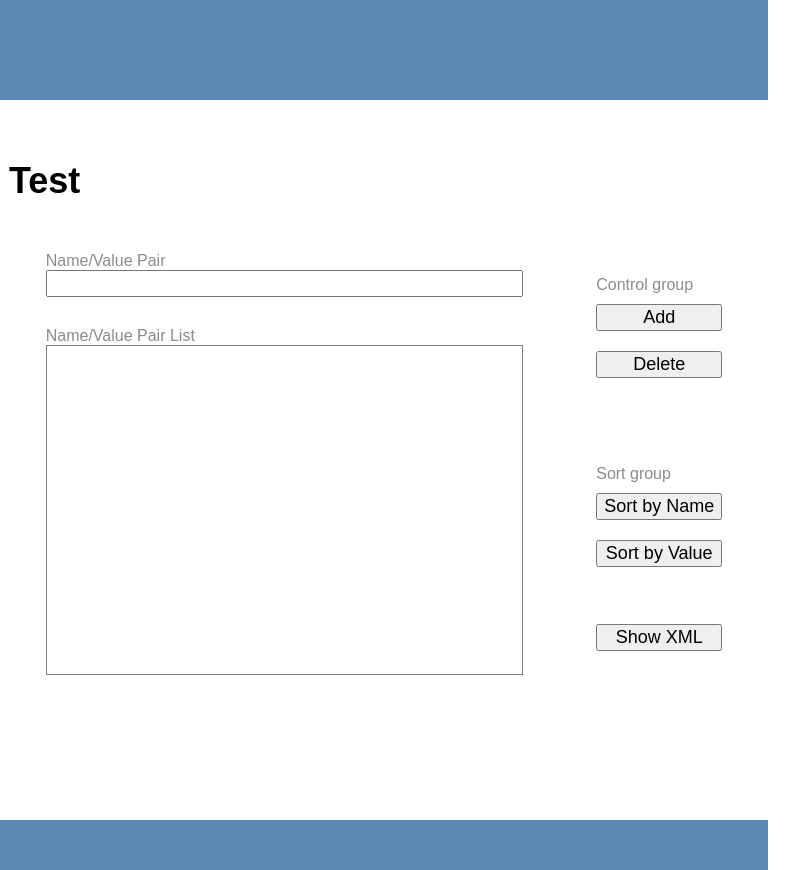
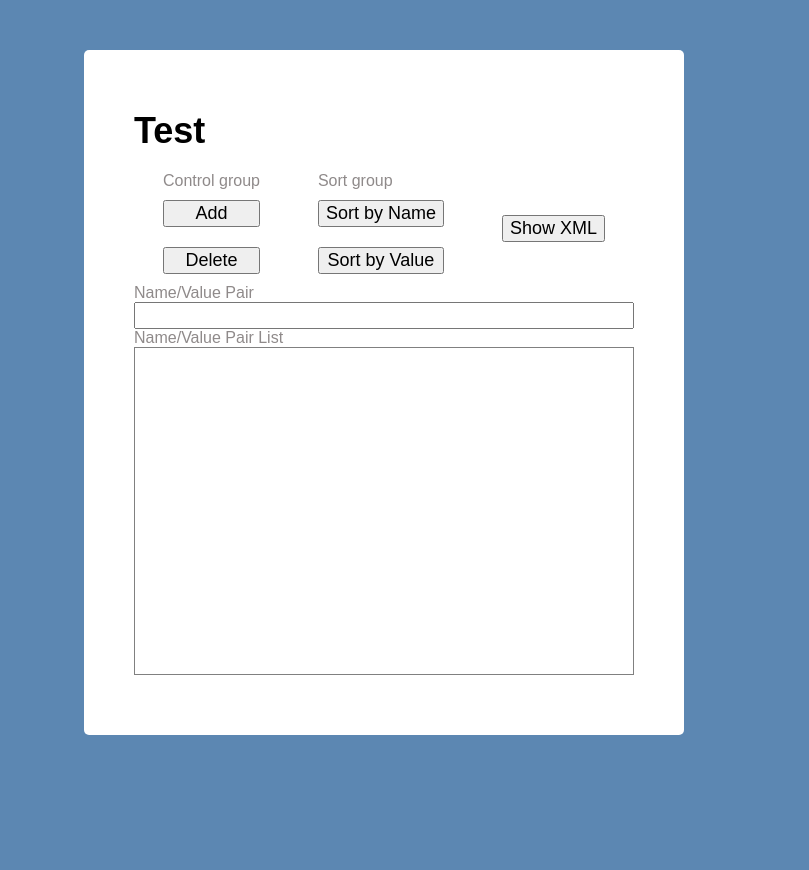
Before and after one commit to AlexPS208/Test_SD_Solutions, a plain HTML site: page HTML+JS/index.html in a window 768 px wide. Shown: the whole page, 809 px wide, since content can reach past the window. After the commit the page ends 800 px from the top, so only its background shows below. Drawn offline with Linux system fonts and the light colour scheme.

Commit message:
Make adaptives

```diff
--- a/HTML+JS/css/index.css
+++ b/HTML+JS/css/index.css
@@ -1,10 +1,13 @@
 * {
-    font-size: 18px;
     font-family: Arial, Helvetica, sans-serif;
     margin: 0;
 }
 
 /* BACKGROUND SETTING */
+
+html {
+    background-color: #5c87b2;
+}
 
 .wrapper {
     background-color: #5c87b2;
@@ -19,26 +22,17 @@
 main {
     background-color: #ffffff;
     border-radius: 5px;
-    margin-top: 100px;
-    margin-bottom: 50px;
-    padding: 60px 50px;
-
-    min-width: 750px;
-    max-width: 1250px;
-    min-height: 600px;
-    max-height: 1000px;
+    margin: 50px 0;
 }
 
 h1 {
     font-size: 36px;
-    margin-bottom: 20px;
 }
 
 /* CONTENT AREA */
 
 .content {
     display: flex;
-    flex-direction: row;
     justify-content: space-around;
     align-content: space-between;
 }
@@ -51,9 +45,7 @@ h1 {
 }
 
 .item_title {
-    font-size: 16px;
     color: #8f8a8a;
-    margin-top: 30px;
 }
 
 /* For hide scrollbar in select element */
@@ -65,18 +57,15 @@ h1 {
 }
 
 .hide_scrollbar>select {
-    width: 500px;
     padding: 10px;
     margin: -5px -20px -5px -5px;
+    border: #ffffff;
 }
 
 /* BUTTON AREA */
 
 .control {
     display: flex;
-    flex-direction: column;
-    justify-content: space-around;
-    align-content: center;
 }
 
 .control>div {
@@ -84,6 +73,15 @@ h1 {
     flex-direction: column;
 }
 
+.control>.xml {
+    align-content: center;
+    justify-content: center;
+}
+
 .control>div>input {
     margin: 10px 0;
 }
+
+.control>.xml>input {
+    margin: 0;
+}
--- /dev/null
+++ b/HTML+JS/css/media.css
@@ -0,0 +1,144 @@
+/* MOBILE VERSION */
+@media all and (max-width: 480px) {
+    * {
+        font-size: 14px;
+    }
+
+    main {
+        width: 300px;
+        padding: 60px 5px;
+    }
+
+    h1 {
+        margin-bottom: 10px;
+    }
+
+    .content {
+        flex-direction: column-reverse;
+    }
+
+    .item_title {
+        font-size: 14px;
+        margin-top: 0;
+    }
+
+    .hide_scrollbar>select {
+        width: 300px;
+    }
+
+    .control {
+        flex-direction: row;
+        justify-content: space-around;
+        align-content: center;
+        flex-wrap: wrap;
+    }
+}
+
+
+/* WIDTH-MOBILE VERSION */
+@media all and (min-width: 481px) and (max-width: 768px) {
+    * {
+        font-size: 14px;
+    }
+
+    main {
+        width: 400px;
+        padding: 60px 30px;
+    }
+
+    h1 {
+        margin-bottom: 10px;
+    }
+
+    .content {
+        flex-direction: column-reverse;
+    }
+
+    .item_title {
+        font-size: 14px;
+        margin-top: 0;
+    }
+
+    .hide_scrollbar>select {
+        width: 400px;
+    }
+
+    .control {
+        flex-direction: row;
+        justify-content: space-around;
+        align-content: center;
+        flex-wrap: wrap;
+    }
+}
+
+/* TABLET VERSION */
+@media all and (min-width: 768px) and (max-width: 1024px) {
+    * {
+        font-size: 18px;
+    }
+
+    main {
+        width: 500px;
+        padding: 60px 50px;
+    }
+
+    h1 {
+        margin-bottom: 20px;
+    }
+
+    .content {
+        flex-direction: column-reverse;
+    }
+
+    .item_title {
+        font-size: 16px;
+        margin-top: 0;
+    }
+
+    .hide_scrollbar>select {
+        width: 500px;
+    }
+
+    .control {
+        flex-direction: row;
+        justify-content: space-around;
+        align-content: center;
+        flex-wrap: wrap;
+    }
+}
+
+
+/* DESCTOP VERSION */
+@media all and (min-width: 1024px) {
+    * {
+        font-size: 18px;
+    }
+
+    main {
+        width: 700px;
+        padding: 60px 50px;
+    }
+
+    h1 {
+        margin-bottom: 20px;
+    }
+
+    .content {
+        flex-direction: row;
+    }
+
+    .item_title {
+        font-size: 16px;
+        margin-top: 30px;
+    }
+
+    .hide_scrollbar>select {
+        width: 500px;
+    }
+
+    .control {
+        flex-direction: column;
+        justify-content: space-around;
+        align-content: center;
+    }
+}
--- a/HTML+JS/index.html
+++ b/HTML+JS/index.html
@@ -7,6 +7,7 @@
     <meta name="viewport" content="width=device-width, initial-scale=1.0">
     <title>Test</title>
     <link rel="stylesheet" href="./css/index.css">
+    <link rel="stylesheet" href="./css/media.css">
 </head>
 
 <body>
@@ -41,7 +42,9 @@
                         <input type="button" value="Sort by Name" id="sort_by_name_but">
                         <input type="button" value="Sort by Value" id="sort_by_value_but">
                     </div>
+                    <div class="xml">
                     <input type="button" value="Show XML" id="show_xml_but">
+                    </div>
                 </div>
             </div>
         </main>
```
